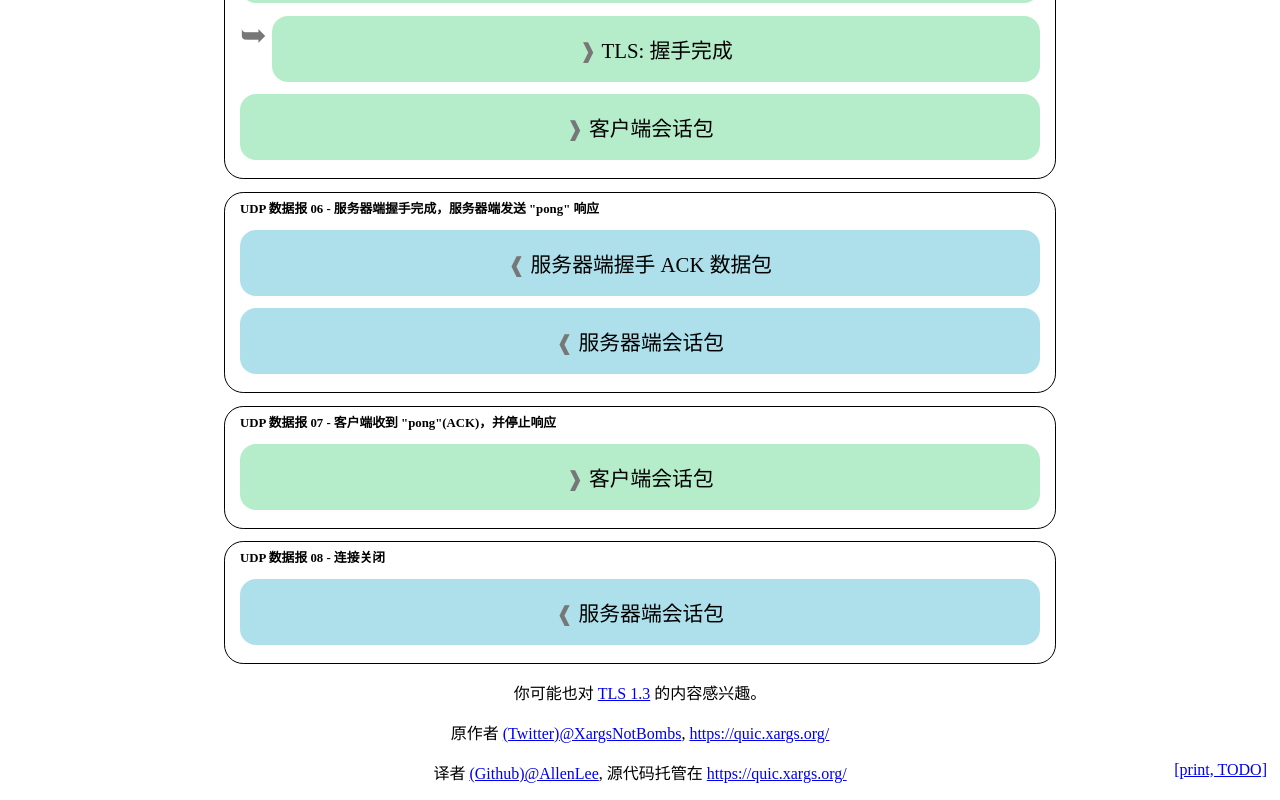
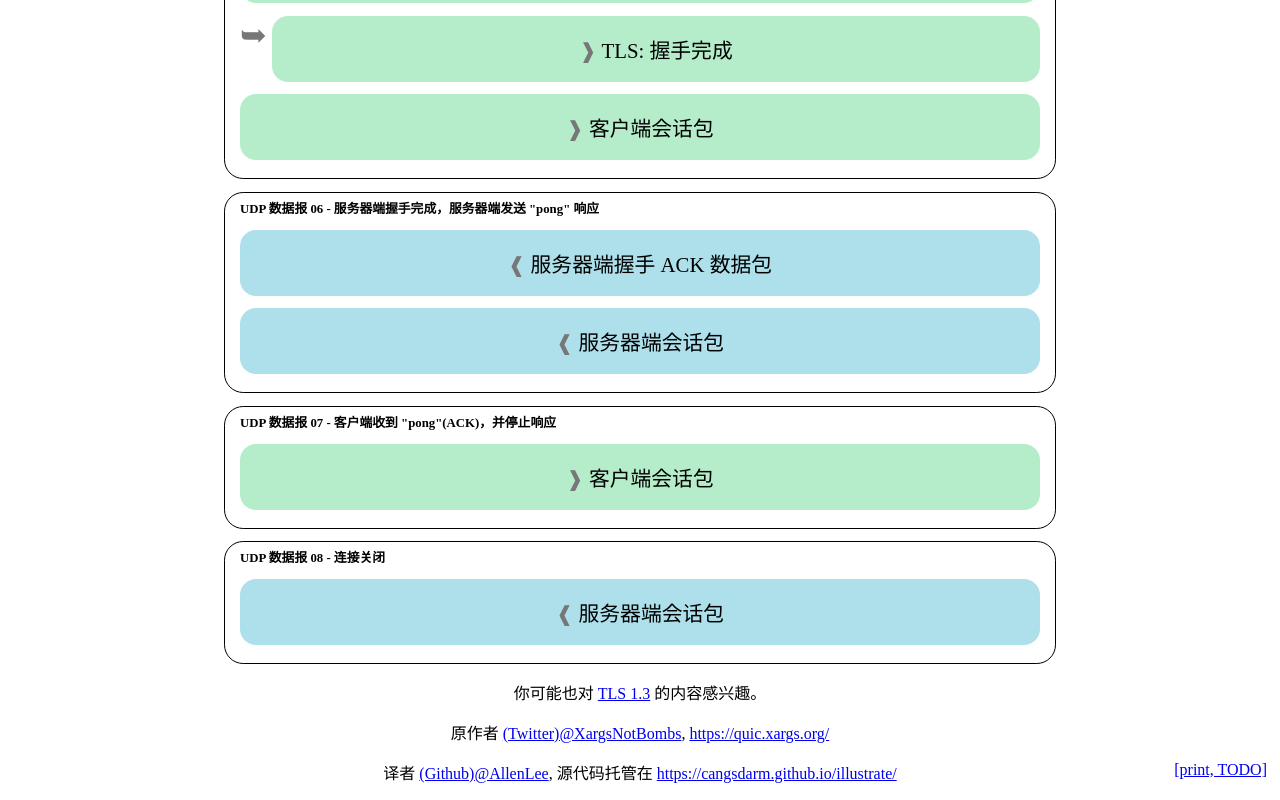
Before and after one commit to cangSDARM/illustrate, a React (Vite) app: page /illustrate/quic in a window 1280 px wide. Shown: the part 2303-3103 px from the top of the page. Built offline with nearby package versions, Linux system fonts and the light colour scheme.

Commit message:
fix href of source code

```diff
--- a/src/Footer/index.jsx
+++ b/src/Footer/index.jsx
@@ -28,8 +28,8 @@ const Footer = ({ desc, mother }) => {
             (Github)@AllenLee
           </a>
           , 源代码托管在{" "}
-          <a href="https://quic.xargs.org/" target="_blank">
-            https://quic.xargs.org/
+          <a href="https://cangsdarm.github.io/illustrate/" target="_blank">
+            https://cangsdarm.github.io/illustrate/
           </a>
         </p>
       </div>
```
